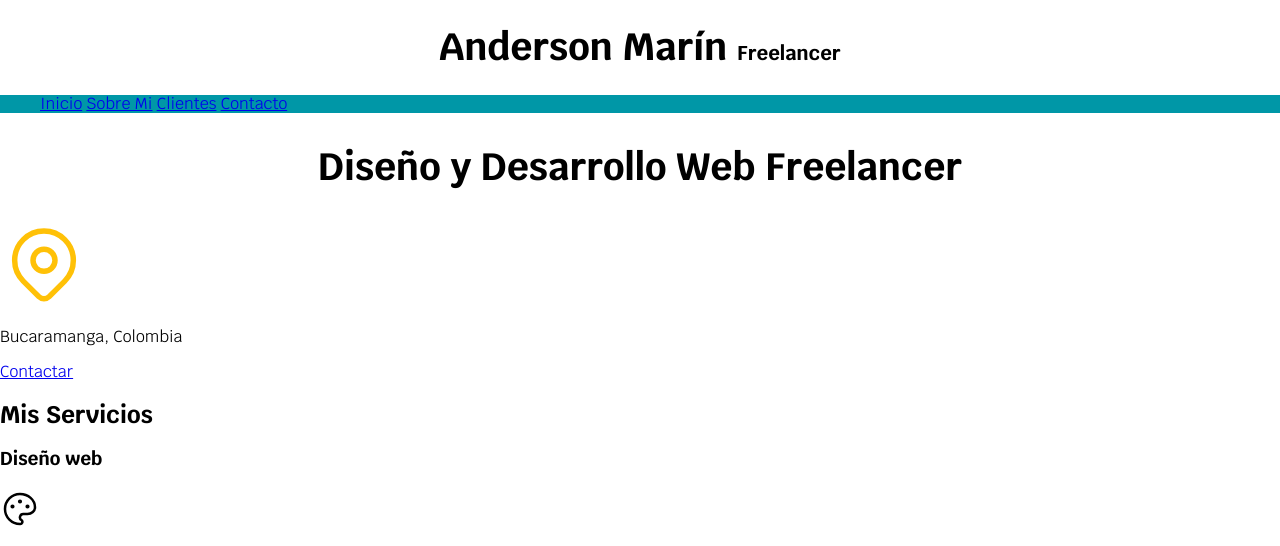
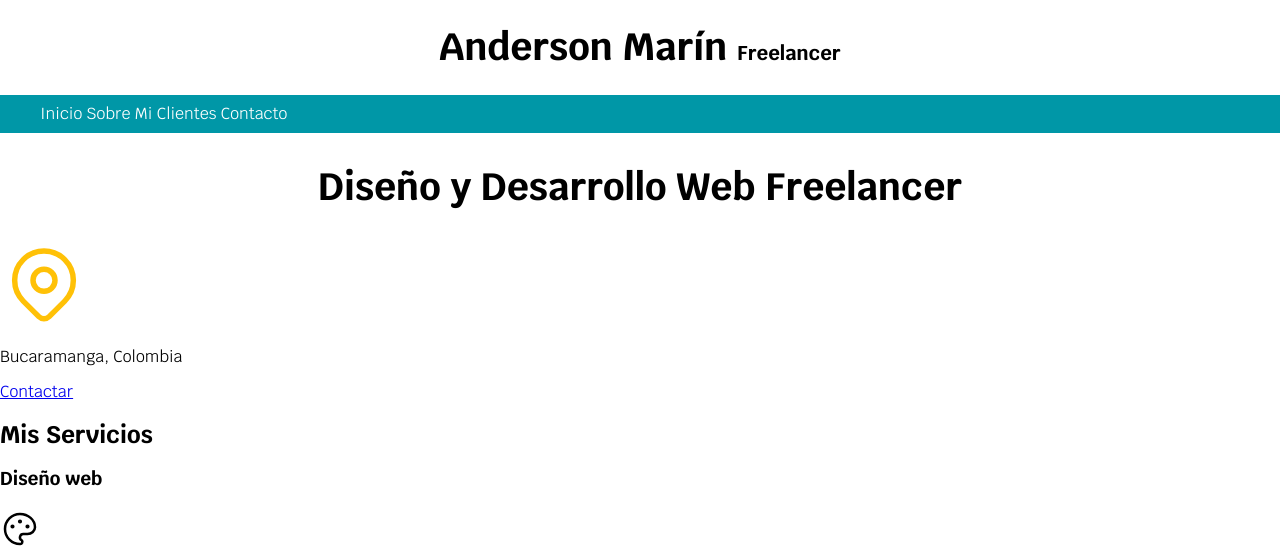
Before and after one commit to anmarinur/Freelancer-project, a plain HTML site: page index.html in a window 1280 px wide. Shown: the top 546 px of the page. Drawn offline with Linux system fonts and the light colour scheme.

Commit message:
Add padding and style to links in the nav

```diff
--- a/css/styles.css
+++ b/css/styles.css
@@ -34,5 +34,10 @@ body {
 }
 
 .navegacion-principal {
+  padding: 1rem;
+}
 
+.navegacion-principal a {
+  color: var(--blanco);
+  text-decoration: none;
 }
```
